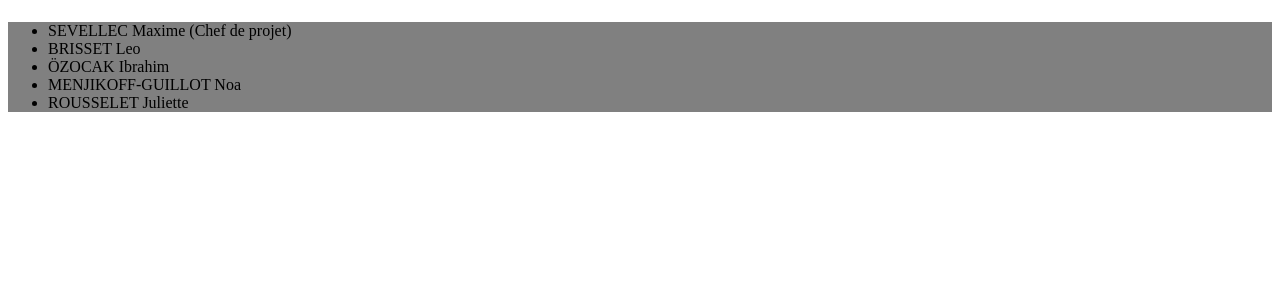
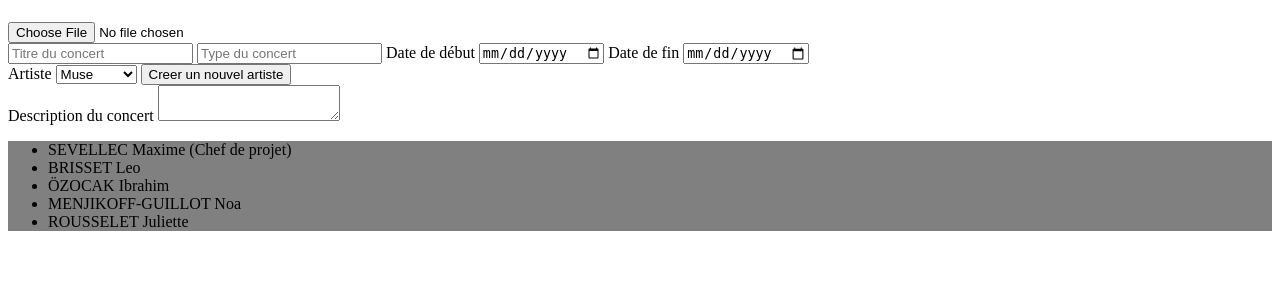
Before and after one commit to ibrahimOzocak/SAE_3.05, a Flask app: page /creer_concert in a window 1280 px wide. Shown: the part 208-508 px from the top of the page. Run offline with Flask 3, Linux system fonts and the light colour scheme.

Commit message:
ajout du contenu du formulaire de creer_concert

```diff
--- a/ConcertPro/templates/creer_concert.html
+++ b/ConcertPro/templates/creer_concert.html
@@ -8,6 +8,29 @@
 {% endblock %}
 {% block content %}
 <form action="">
-
+    <section>
+        <input type="file" name="image_concert" accept="image/png, image/jpeg"/>
+        <div>
+            <input type="text" name="titre" required placeholder="Titre du concert"/>
+            <input type="text" name="type" required placeholder="Type du concert"/>
+            <label for="start">Date de début</label>
+            <input type="date" id="start" name="date_debut"/>
+            <label for="start">Date de fin</label>
+            <input type="date" id="start" name="date_fin"/>
+        </div>
+    </section>
+    <section>
+        <label for="artiste">Artiste</label>
+        <select name="artiste">
+            {% for artiste in artistes %}
+            <option>{{ artiste.nom }}</option>
+            {% endfor %}
+        </select>
+        <button>Creer un nouvel artiste</button>
+    </section>
+    <section>
+        <label for="description">Description du concert</label>
+        <textarea name="description"></textarea>
+    </section>
 </form>
 {% endblock %}
--- a/ConcertPro/views.py
+++ b/ConcertPro/views.py
@@ -1,5 +1,8 @@
 from flask import render_template
 from .app import app
+
+ARTISTES = [{"nom": "Muse"}, {"nom": "Daft Punk"}]
+CONCERTS = [{"artiste": "Muse", "date": "2019-01-01", "salle": "Bercy", "url":"test", "nom":"concert 1"}, {"artiste": "Daft Punk", "date": "2019-01-01", "salle": "Bercy", "url":"test", "nom":"concert 1"}]
 
 @app.route('/')
 def accueil():
@@ -10,14 +13,15 @@ def accueil():
 @app.route('/creer_concert')
 def creer_concert():
     return render_template(
-        "creer_concert.html"
+        "creer_concert.html",
+        artistes=ARTISTES
     )
 
 @app.route('/voir_prochains_concerts')
 def voir_prochains_concerts():
     return render_template(
         "voir_prochains_concerts.html",
-        conerts=[]
+        concerts=CONCERTS
     )
 
 @app.route('/ajout_nouvelle_salle')
```
